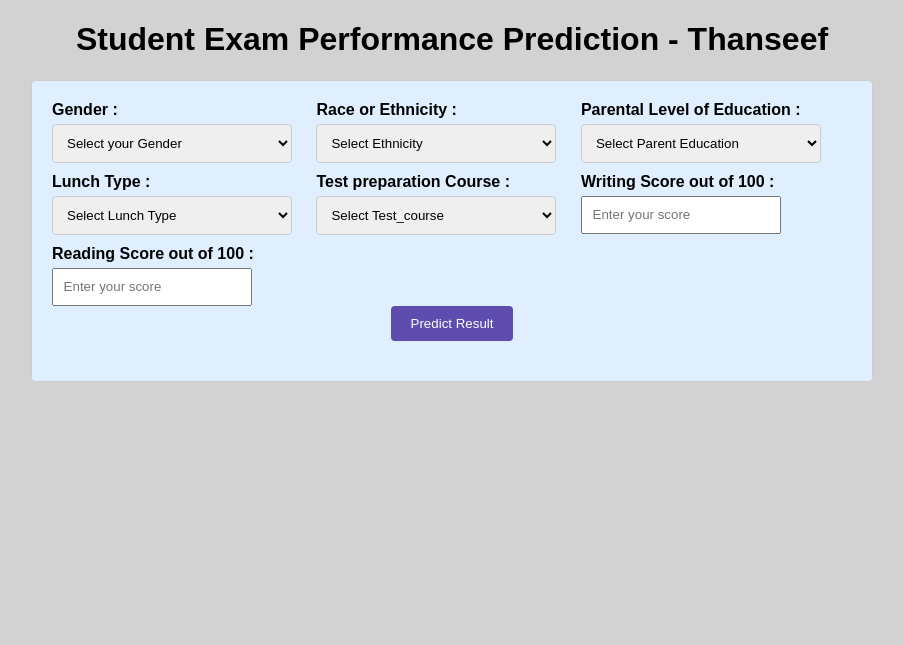
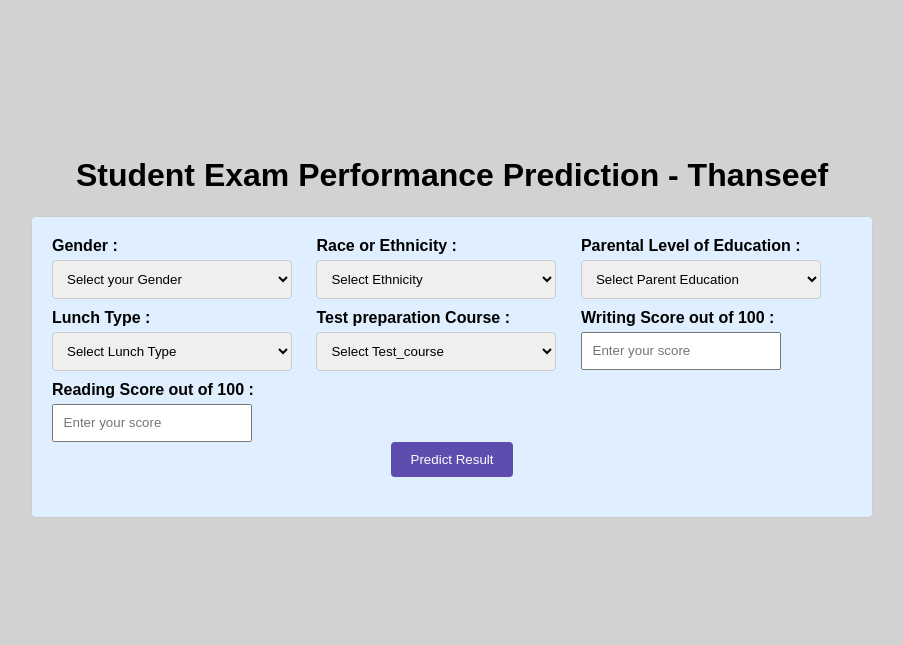
Before and after one commit to thanseefpp/StudentsPerformanceAnalysis, a Flask app: page / in a window 1280 px wide. Shown: the top 645 px of the page, without its empty margins (188-1091 px from the left). Run offline with Flask 3, Linux system fonts and the light colour scheme; some libraries are stand-ins or nearby versions.

Commit message:
readme updated, base updated

```diff
--- a/templates/base.html
+++ b/templates/base.html
@@ -7,7 +7,7 @@
     <script src="https://cdn.jsdelivr.net/npm/sweetalert2@11"></script>
     <link rel="stylesheet" href="{{ url_for('static', filename='css/style.css') }}">
 </head>
-<body>
+<body style="padding: 10%;">
     {% block content %}{% endblock %}
 
     {% block javascript %}{% endblock %}
```
Also changed, not shown: README.md.
